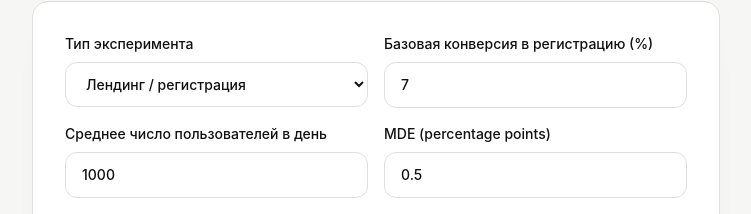
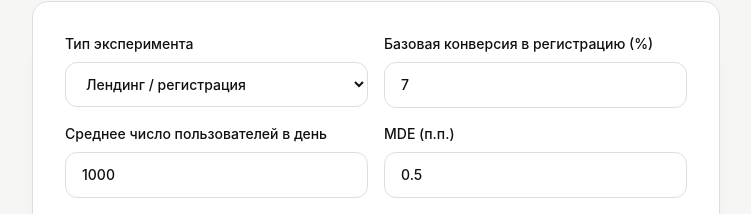
Before and after one commit to elizabeth290789/ab-tools-site, a Next.js app: page /sample-size in a window 1280 px wide. Shown: the part 337-551 px from the top of the page, without its empty margins (264-1015 px from the left). Built offline with nearby package versions, Linux system fonts and the light colour scheme.

Commit message:
Update sample-size MDE label to п.п.

```diff
--- a/app/sample-size/page.tsx
+++ b/app/sample-size/page.tsx
@@ -224,7 +224,7 @@ export default function SampleSizePage() {
             </label>
 
             <label className="flex flex-col gap-2 text-sm font-medium">
-              <span>MDE (percentage points)</span>
+              <span>MDE (п.п.)</span>
               <input
                 value={mde}
                 onChange={(event) => setMde(event.target.value)}
```
